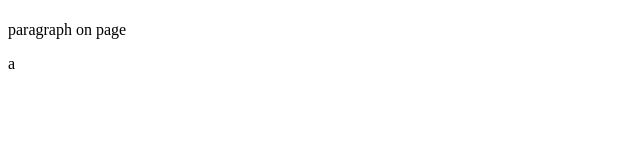
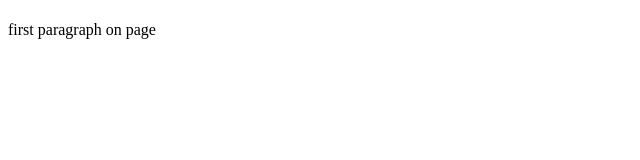
Before and after one commit to Code-Institute-Submissions/school-data-dashboard, a plain HTML site: page index.html in a window 1280 px wide. Shown: the full height of the page, 0-640 px from the left. Drawn offline with Linux system fonts and the light colour scheme.

Commit message:
initial commit

```diff
--- a/index.html
+++ b/index.html
@@ -6,7 +6,7 @@
 <body>
 
 <h1></h1>
-<p>paragraph on page</p>
+<p>first paragraph on page</p>
 
-</body>a
+</body>
 </html>
```
